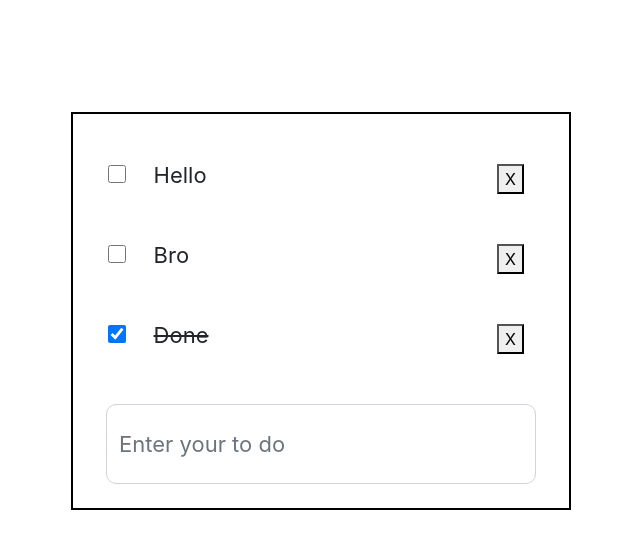
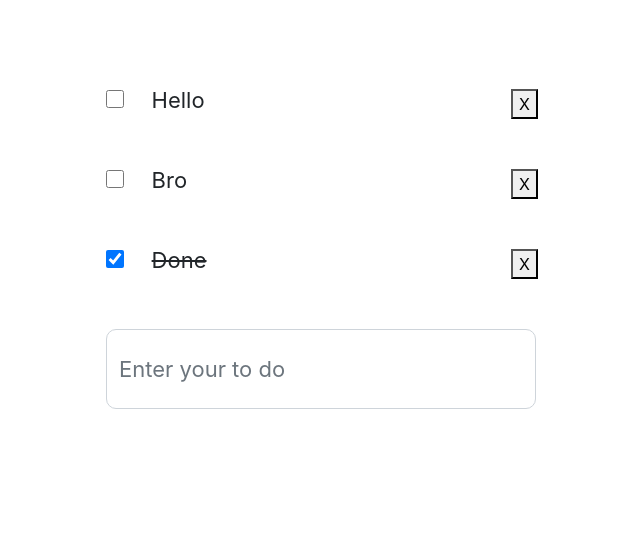
Before and after one commit to jte0711/todolist, a React (Create React App) app: page / in a window 1280 px wide. Shown: the top 548 px of the page, without its empty margins (399-1039 px from the left). Built offline with nearby package versions, Linux system fonts and the light colour scheme.

Commit message:
Updating css

```diff
--- a/src/App.css
+++ b/src/App.css
@@ -1,16 +1,20 @@
 .todolist {
-  margin: 7rem 29.375rem;
-  border: 2px solid black;
+  margin: 4rem 29.375rem;
   width: 31.25rem;
+  max-height: 38rem;
 }
 
 .pointList {
-  margin: 1.5625rem 2.1875rem;
+  margin: 1.5625rem 0.5rem 1.5625rem 2.1875rem;
+  max-height: 35rem;
+  overflow-y: auto;
+  overflow-x: hidden;
 }
 
 .point {
   height: 5rem;
-  width: 26rem;
+  width: 27rem;
+  /* padding-right: 1rem; */
 }
 
 .point input {
```
